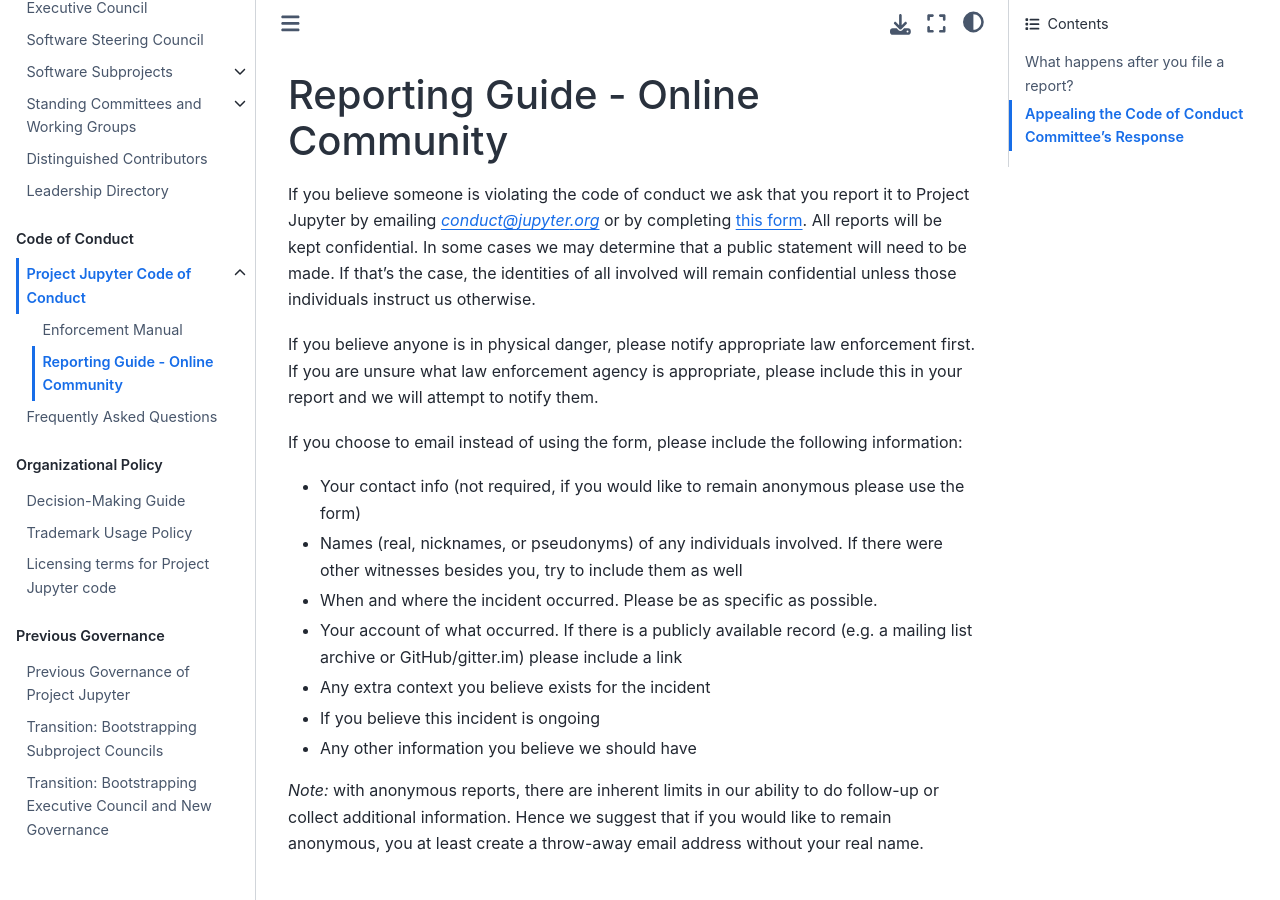
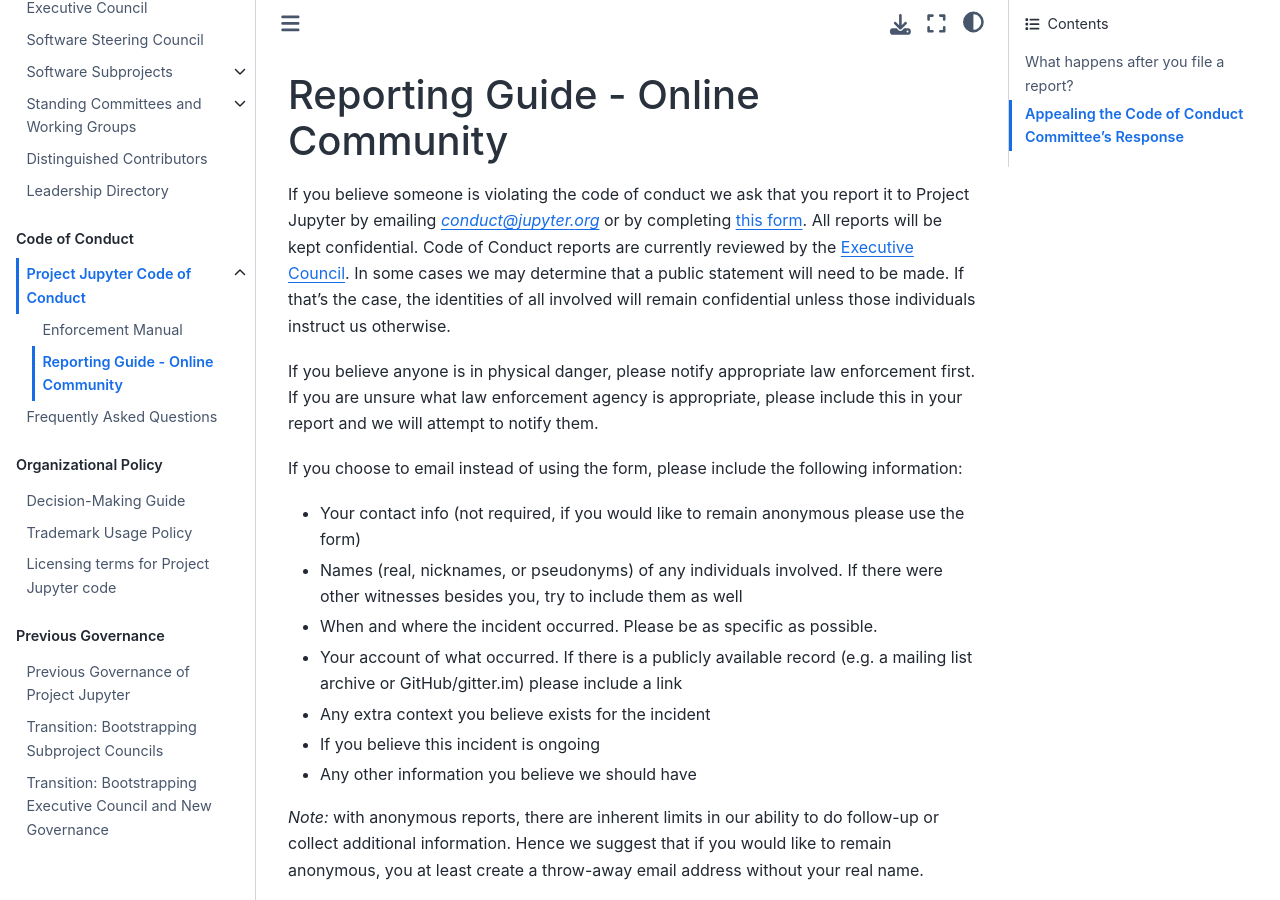
Before and after one commit to jupyter/governance, a Jupyter Book: the page built from conduct/reporting_online.md, in a window 1280 px wide and 900 px high. Built offline with Jupyter Book 1.0.4 settings and Sphinx 7.4.7 and the Sphinx Book theme 1.1.4, drawn with Linux system fonts in a browser that asks for light colours; pages that are not in the unit, such as notebooks, are missing from menus.

Commit message:
Update more links for reporting CoC incidents

```diff
--- a/conduct/reporting_online.md
+++ b/conduct/reporting_online.md
@@ -3,8 +3,8 @@
 If you believe someone is violating the code of conduct we ask that you report
 it to Project Jupyter by emailing
 [*conduct@jupyter.org*](mailto:conduct@jupyter.org) or by completing [this
-form](https://goo.gl/forms/sJzOIie3zde9M71T2). All reports will be kept
-confidential. In some cases we may determine that a public statement will need
+form](https://forms.gle/gRMQc9G4hejqoqgC8). All reports will be kept
+confidential. Code of Conduct reports are currently reviewed by the [Executive Council](../executive_council.md). In some cases we may determine that a public statement will need
 to be made. If that's the case, the identities of all involved will remain
 confidential unless those individuals instruct us otherwise.
 
```
Also changed, not shown: conduct/reporting_events.md (+1 -1 lines).
